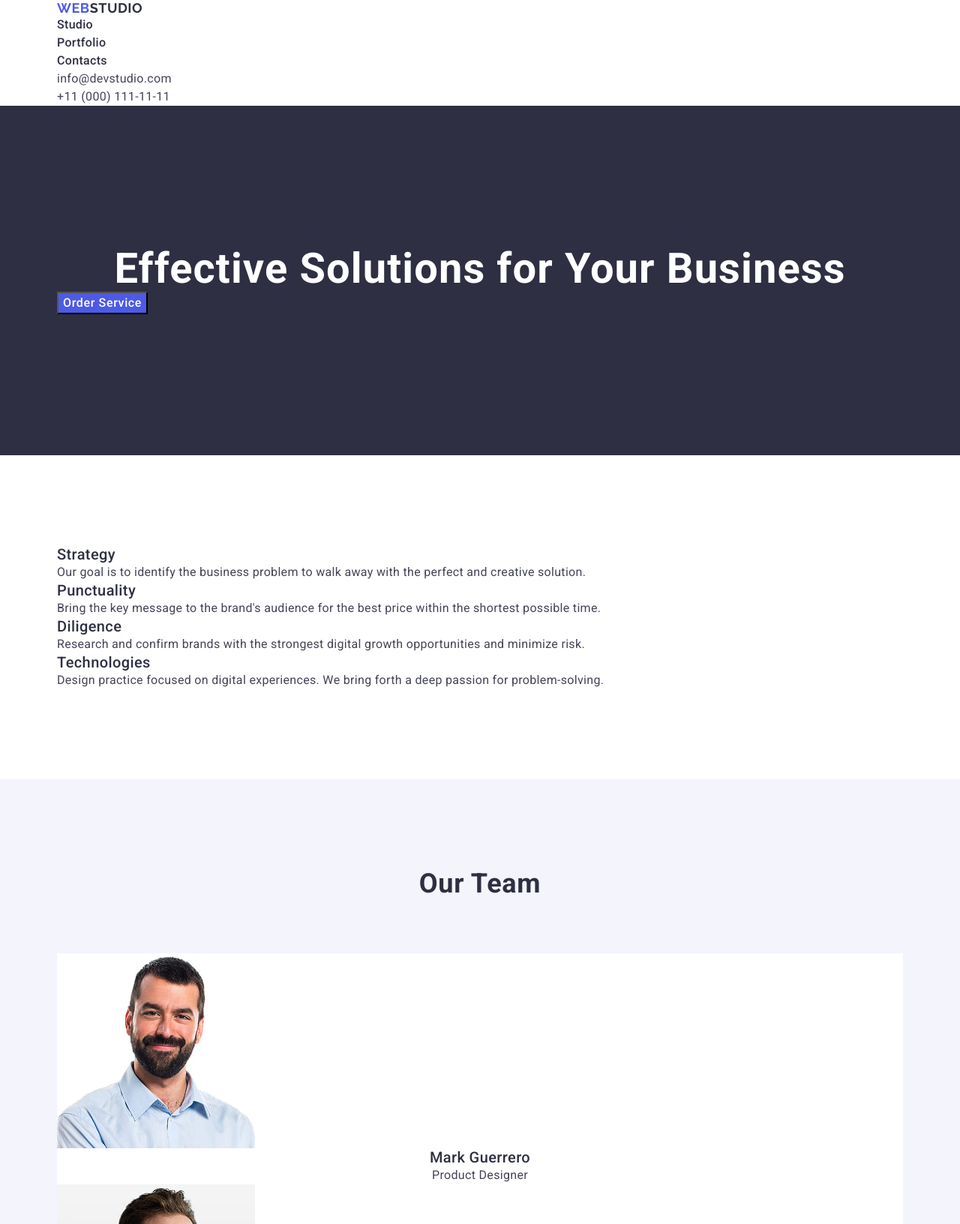
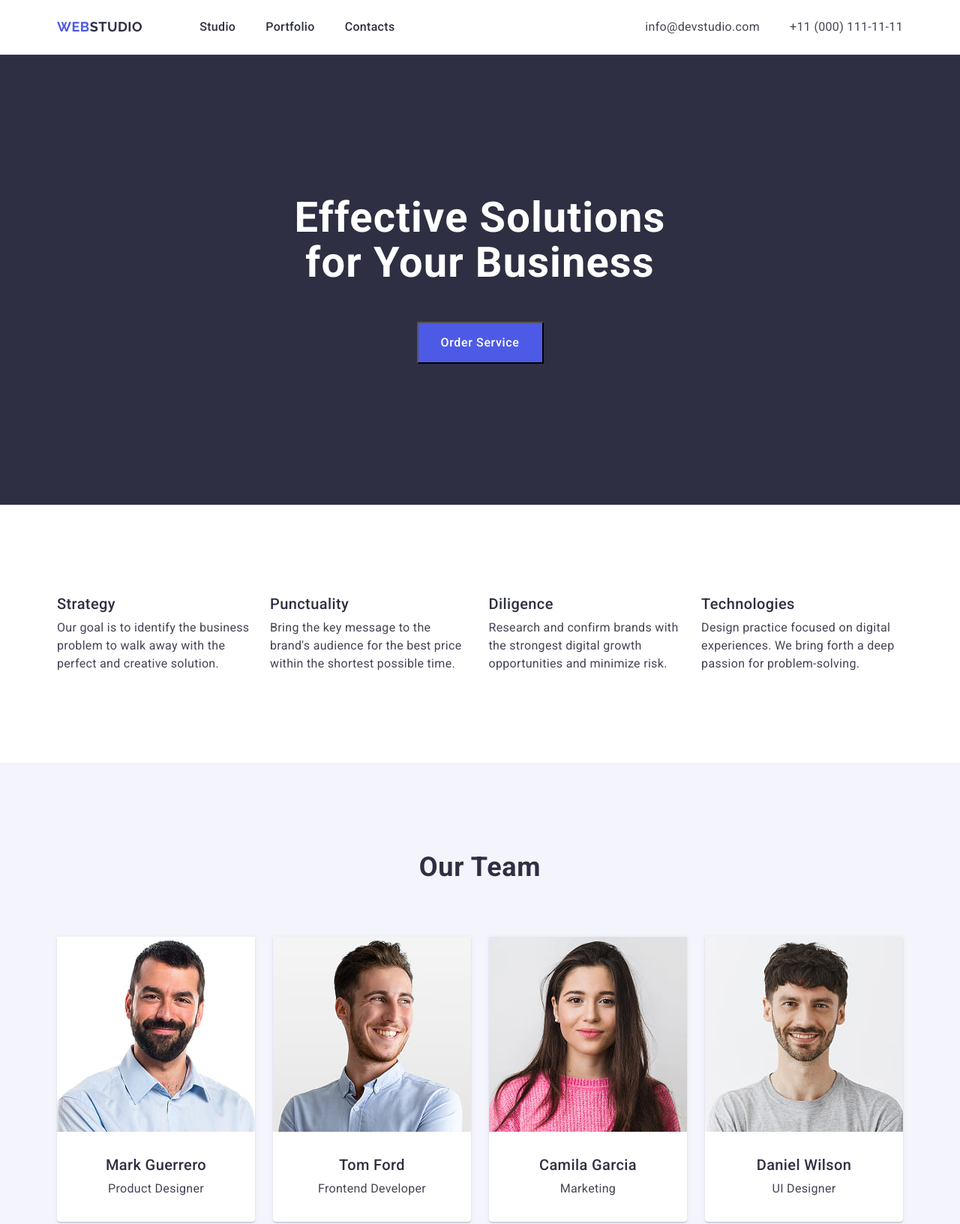
Before and after one commit to GorobetsKate/goit-markup-hw-03, a plain HTML site: page index.html in a window 1280 px wide. Shown: the top 1632 px of the page at 75% size. Drawn offline with nearby package versions, Linux system fonts and the light colour scheme.

Commit message:
modified

```diff
--- a/css/styles.css
+++ b/css/styles.css
@@ -19,6 +19,8 @@ body {
   background-color: #fff;
 }
 
+/* reset */
+
 img {
   display: block;
   max-width: 100%;
@@ -31,8 +33,7 @@ h3,
 h4,
 h5,
 h6,
-p,
-ul {
+p {
   margin: 0;
   padding-left: 0;
 }
@@ -40,6 +41,8 @@ ul {
 ul,
 ol {
   list-style: none;
+  margin: 0;
+  padding-left: 0;
 }
 
 a {
@@ -51,9 +54,9 @@ button {
   cursor: pointer;
   font-family: inherit;
 }
-
+/* common */
 .container {
-  width: 1158px;
+  max-width: 1158px;
   margin: 0 auto;
   padding: 0 15px;
 }
@@ -87,8 +90,17 @@ button {
 
 /* #region header */
 .page-header {
+  border-bottom: 1px solid #e7e9fc;
 }
+
+.header-container {
+  display: flex;
+  align-items: center;
+}
+
 .page-nav {
+  display: flex;
+  align-items: center;
 }
 .logo-link {
   font-family: 'Raleway', sans-serif;
@@ -98,6 +110,8 @@ button {
   letter-spacing: 0.03em;
   text-transform: uppercase;
   color: #4d5ae5;
+  padding: 24px 0;
+  margin-right: 76px;
 }
 .logo-link:hover,
 .logo-link:focus,
@@ -114,10 +128,16 @@ button {
 }
 
 .nav-list {
+  display: flex;
+  align-items: center;
+  gap: 40px;
 }
+
 .nav-list-items {
 }
 .nav-links {
+  padding: 24px 0;
+  display: block;
   font-weight: 500;
   font-size: 16px;
   line-height: 1.5;
@@ -131,12 +151,19 @@ button {
 
 .adress-nav {
   font-style: normal;
+  margin-left: auto;
 }
+
 .adress-list {
+  display: flex;
+  align-items: center;
+  gap: 40px;
 }
 .adress-items {
 }
 .adress-links {
+  display: block;
+  padding: 24px 0;
   font-weight: 400;
   font-size: 16px;
   line-height: 1.5;
@@ -147,6 +174,7 @@ button {
   color: #404bbf;
 }
 /* #endregion header */
+
 /* #region hero */
 .hero {
   padding: 188px 0;
@@ -154,12 +182,19 @@ button {
 }
 .hero-title {
   font-size: 56px;
+  width: 496px;
   line-height: 1.07;
   letter-spacing: 0.02em;
   text-align: center;
   color: #fff;
+  margin-left: auto;
+  margin-right: auto;
+  margin-bottom: 48px;
 }
 .order-service {
+  width: 169px;
+  height: 56px;
+  display: block;
   font-family: inherit;
   font-weight: 500;
   font-size: 16px;
@@ -167,6 +202,8 @@ button {
   letter-spacing: 0.04em;
   color: #fff;
   background-color: #4d5ae5;
+  margin-left: auto;
+  margin-right: auto;
 }
 .order-service:hover,
 .order-service:focus {
@@ -179,13 +216,18 @@ button {
   color: #fff;
 }
 /* #endregion hero */
+
 /* #region Straregy */
 .strategy {
   padding: 120px 0;
 }
 .strategy-list {
+  display: flex;
+  justify-content: space-between;
+  gap: 24px;
 }
 .strategy-item {
+  width: calc((100%-24px * 3) / 4);
 }
 .strategy-item-title {
   font-weight: 500;
@@ -193,6 +235,7 @@ button {
   line-height: 1.2;
   letter-spacing: 0.02em;
   color: #2e2f42;
+  margin-bottom: 8px;
 }
 .strategy-item-text {
   font-size: 16px;
@@ -208,12 +251,24 @@ button {
 }
 
 .team-list {
+  display: flex;
+  justify-content: space-between;
+  gap: 24px;
 }
 .team-item {
   background-color: #ffffff;
+  border-radius: 0 0 4px 4px;
+  box-shadow: 0 2px 1px 0 rgba(46, 47, 66, 0.08),
+    0 1px 1px 0 rgba(46, 47, 66, 0.16), 0 1px 6px 0 rgba(46, 47, 66, 0.08);
+  width: calc((100%-72px) / 4);
 }
 .team-photo-item {
 }
+
+.card {
+  padding: 32px 16px;
+}
+
 .team-title-item {
   font-weight: 500;
   font-size: 20px;
@@ -221,6 +276,7 @@ button {
   letter-spacing: 0.02em;
   text-align: center;
   color: #2e2f42;
+  margin-bottom: 8px;
 }
 .team-item-text {
   font-size: 16px;
@@ -229,14 +285,30 @@ button {
   text-align: center;
 }
 /* #endregion Our Team */
+
 /* #region Our Portfolio */
 .portfolio {
   padding: 120px 0;
 }
+
 .portfolio-list {
+  display: flex;
+  flex-wrap: wrap;
+  justify-content: space-between;
+  gap: 24px 48px;
 }
+
 .portfolio-list-item {
+  width: calc((100%-22px * 2) / 3);
 }
+
+.portfolio-box {
+  border-bottom: 1px solid #e7e9fc;
+  border-left: 1px solid #e7e9fc;
+  border-right: 1px solid #e7e9fc;
+  padding: 32px 16px;
+}
+
 .photo-portfolio-item {
 }
 .portfolio-item-title {
@@ -245,6 +317,7 @@ button {
   line-height: 1.2;
   letter-spacing: 0.02em;
   color: #2e2f42;
+  margin-bottom: 8px;
 }
 .portfolio-item-text {
   font-size: 16px;
@@ -252,12 +325,14 @@ button {
   letter-spacing: 0.02em;
 }
 /* #endregion Our Portfolio */
-/* #regionfooter */
+
+/* #region footer */
 .page-footer {
   padding: 100px 0;
   background-color: #2e2f42;
 }
 .footer-logo-link {
+  display: inline-block;
   font-family: 'Raleway', sans-serif;
   font-weight: 700;
   font-size: 18px;
@@ -265,6 +340,7 @@ button {
   letter-spacing: 0.03em;
   text-transform: uppercase;
   color: #4d5ae5;
+  margin-bottom: 16px;
 }
 .footer-logo-link:hover,
 .footer-logo-link:focus,
@@ -279,9 +355,10 @@ button {
   color: #f4f4fd;
 }
 .page-footer-text {
+  width: 264px;
   font-size: 16px;
   line-height: 1.5;
   letter-spacing: 0.02em;
   color: #f4f4fd;
 }
-/* #endregionfooter */
+/* #endregion footer */
--- a/index.html
+++ b/index.html
@@ -22,7 +22,7 @@
   <body>
     <!-- #region header -->
     <header class="page-header">
-      <div class="container">
+      <div class="container header-container">
         <nav class="page-nav">
           <a class="logo-link" href="./index.html" target="_blank">
             Web<span class="logo-part">Studio</span></a
@@ -118,8 +118,10 @@
                 alt="mark"
                 width="264"
               />
+              <div class="card">
                 <h3 class="team-title-item">Mark Guerrero</h3>
                 <p class="team-item-text">Product Designer</p>
+              </div>
             </li>
             <li class="team-item">
               <img
@@ -128,8 +130,10 @@
                 alt="tom"
                 width="264"
               />
+              <div class="card">
                 <h3 class="team-title-item">Tom Ford</h3>
                 <p class="team-item-text">Frontend Developer</p>
+              </div>
             </li>
             <li class="team-item">
               <img
@@ -138,8 +142,10 @@
                 alt="camila"
                 width="264"
               />
+              <div class="card">
                 <h3 class="team-title-item">Camila Garcia</h3>
                 <p class="team-item-text">Marketing</p>
+              </div>
             </li>
             <li class="team-item">
               <img
@@ -148,8 +154,10 @@
                 alt="daniel"
                 width="264"
               />
+              <div class="card">
                 <h3 class="team-title-item">Daniel Wilson</h3>
                 <p class="team-item-text">UI Designer</p>
+              </div>
             </li>
           </ul>
         </div>
@@ -168,8 +176,10 @@
                 alt="banking-app"
                 width="360"
               />
+              <div class="portfolio-box">
                 <h3 class="portfolio-item-title">Banking App</h3>
                 <p class="portfolio-item-text">App</p>
+              </div>
             </li>
             <li class="portfolio-list-item">
               <img
@@ -178,8 +188,10 @@
                 alt="cashless-payment"
                 width="360"
               />
+              <div class="portfolio-box">
                 <h3 class="portfolio-item-title">Cashless Payment</h3>
                 <p class="portfolio-item-text">Marketing</p>
+              </div>
             </li>
             <li class="portfolio-list-item">
               <img
@@ -188,8 +200,10 @@
                 alt="meditation-app"
                 width="360"
               />
+              <div class="portfolio-box">
                 <h3 class="portfolio-item-title">Meditation App</h3>
                 <p class="portfolio-item-text">App</p>
+              </div>
             </li>
             <li class="portfolio-list-item">
               <img
@@ -198,8 +212,10 @@
                 alt="taxi-service"
                 width="360"
               />
+              <div class="portfolio-box">
                 <h3 class="portfolio-item-title">Taxi Service</h3>
                 <p class="portfolio-item-text">Marketing</p>
+              </div>
             </li>
             <li class="portfolio-list-item">
               <img
@@ -208,8 +224,10 @@
                 alt="screen-illustrations"
                 width="360"
               />
+              <div class="portfolio-box">
                 <h3 class="portfolio-item-title">Screen Illustrations</h3>
                 <p class="portfolio-item-text">Design</p>
+              </div>
             </li>
             <li class="portfolio-list-item">
               <img
@@ -218,8 +236,10 @@
                 alt="online-courses"
                 width="360"
               />
+              <div class="portfolio-box">
                 <h3 class="portfolio-item-title">Online Courses</h3>
                 <p class="portfolio-item-text">Marketing</p>
+              </div>
             </li>
           </ul>
         </div>
```
Lines whose indentation alone changed are shown as unchanged.
